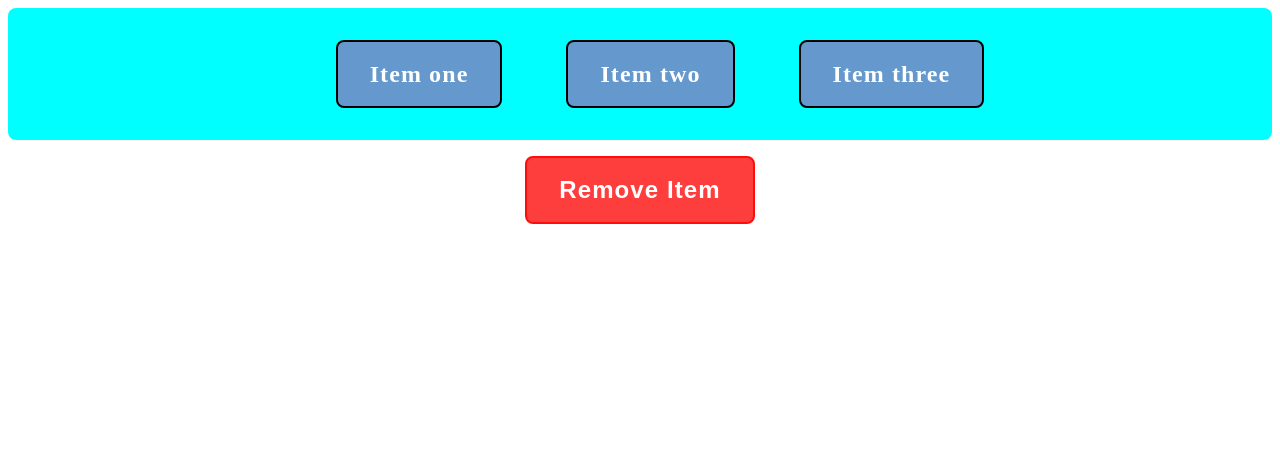
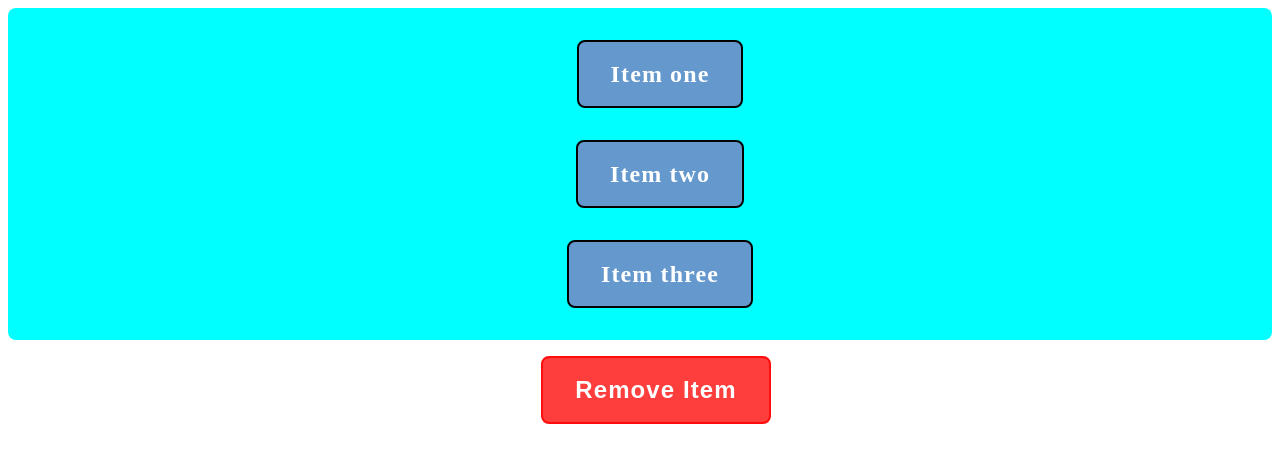
Before and after one commit to Swastik1/Understanding_DOM, a plain HTML site: page index.html in a window 1280 px wide. Drawn offline with Linux system fonts and the light colour scheme.

Commit message:
fixed li items and delete btn allignment

```diff
--- a/styles.css
+++ b/styles.css
@@ -26,6 +26,7 @@ button {
   display: flex;
   justify-content: center;
   align-items: center;
+  flex-direction: column;
 }
 
 .highlight li {
@@ -42,7 +43,7 @@ button {
 }
 
 #remove-btn {
-  margin: 1rem;
+  margin: 1rem 0 0 2rem;
   border: 2px solid rgb(254, 13, 13);
   padding: 0.5rem 2rem;
   background-color: rgba(254, 13, 13, 0.8);
```
